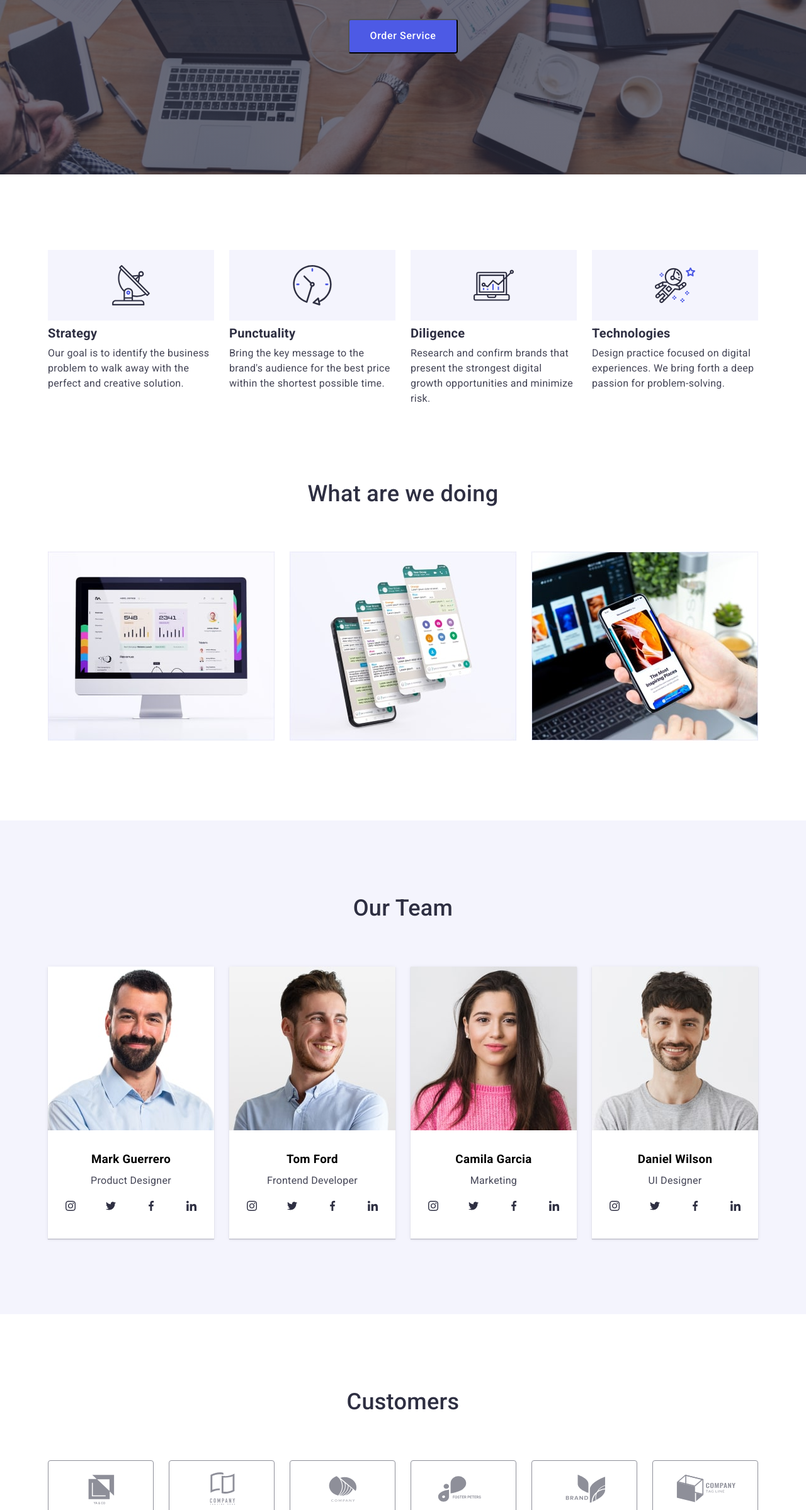
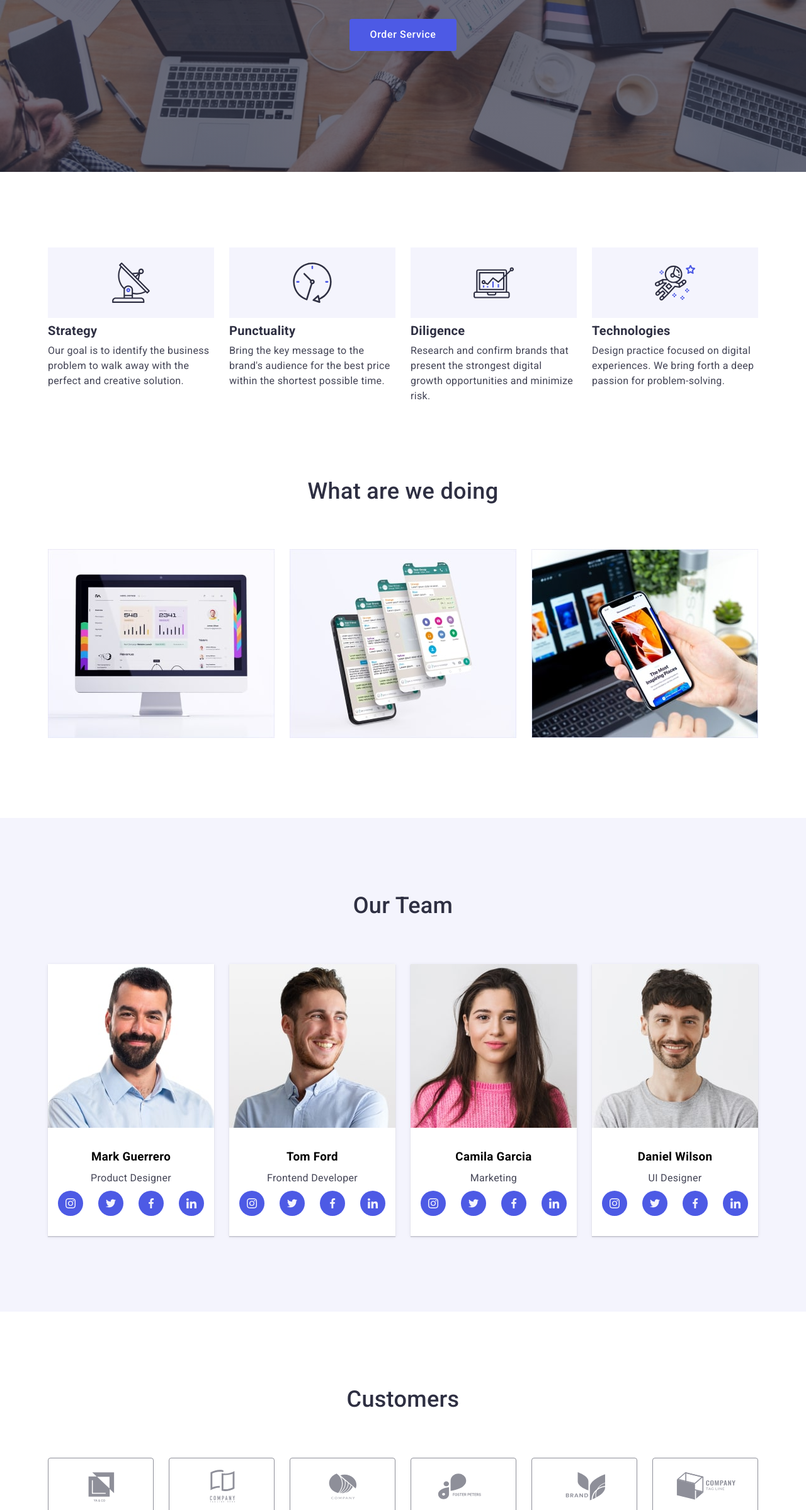
Before and after one commit to Olena1010/goit-markup-hw-04, a plain HTML site: page index.html in a window 1280 px wide. Shown: the part 402-2800 px from the top of the page at 63% size. Drawn offline with nearby package versions, Linux system fonts and the light colour scheme.

Commit message:
corrected errors

```diff
--- a/css/styles.css
+++ b/css/styles.css
@@ -300,10 +300,10 @@ margin-left: 24px;
   width: 40px;
   height: 40px;
   border-radius: 50%;
-  border-color: var(--accent-color);
+  background-color: var(--accent-color);
  }
  .social-list-icon {
-  fill: #2E2F42;
+  fill: #F4F4FD;
  }
 
 
@@ -338,7 +338,7 @@ margin-left: 24px;
   cursor: pointer;
   min-width: 170px;
   padding: 16px 32px;
-  box-shadow: none;
+  border: transparent;
 }
 .button.primary:hover,
 .button.primary:focus {
@@ -487,7 +487,7 @@ flex-wrap: wrap;
   width: 40px;
   height: 40px;
   border-radius: 50%;
-  border-color: rgba(255, 255, 255, 0.1);
+  background-color: rgba(255, 255, 255, 0.1);
  }
  .social-footer-list-link:hover,
  .social-footer-list-link:focus {
```
